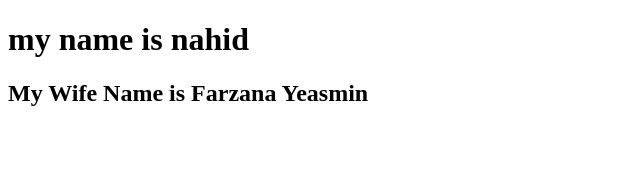
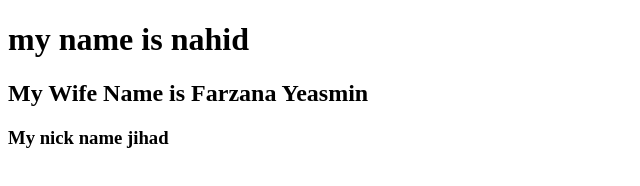
Before and after one commit to nahidbiswas/my-first-website, a plain HTML site: page index.html in a window 1280 px wide. Shown: the whole page, without its empty margins (0-640 px from the left). Drawn offline with Linux system fonts and the light colour scheme.

Commit message:
text add

```diff
--- a/index.html
+++ b/index.html
@@ -8,5 +8,6 @@
 <body>
     <h1>my name is nahid</h1>
     <h2>My Wife Name is Farzana Yeasmin</h2>
+    <h3>My nick name jihad</h3>
 </body>
 </html>
```
